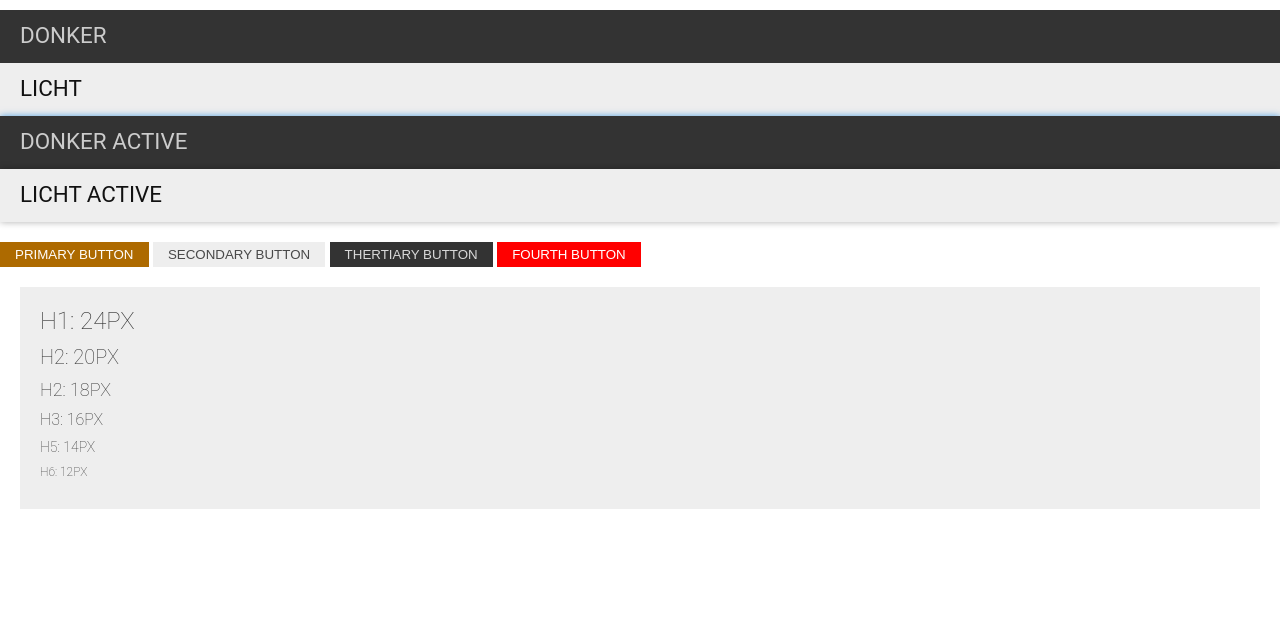
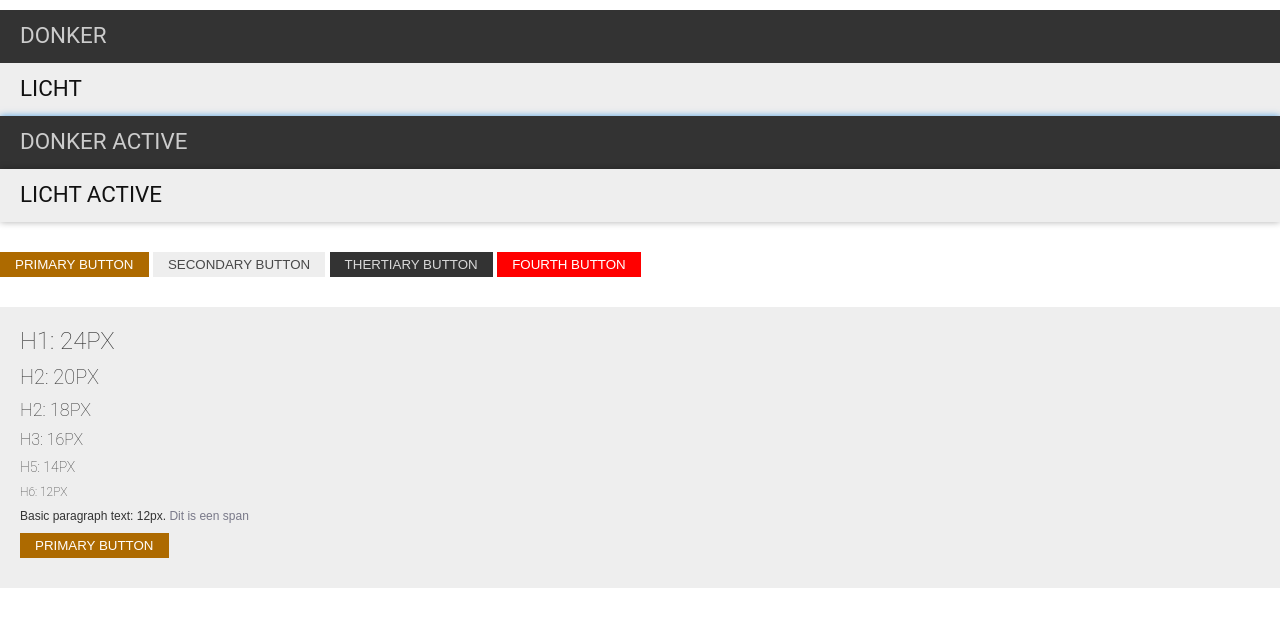
Before and after one commit to redrohX/sass-for-kega, a website: page index2.html in a window 1280 px wide. Drawn offline with Linux system fonts and the light colour scheme.

Commit message:
+ Adding new logic to rem mixin. Other small changes.

```diff
--- a/index2.html
+++ b/index2.html
@@ -26,6 +26,8 @@
 				<h4>h3: 16px</h4>
 				<h5>h5: 14px</h5>
 				<h6>h6: 12px</h6>
+				<p>Basic paragraph text: 12px. <span>Dit is een span</span></p>
+				<button class="button-primary">Primary button</button>
 			</div>
 		</section>
 
--- a/sass/modules/_boxes.scss
+++ b/sass/modules/_boxes.scss
@@ -1,5 +1,9 @@
-.box__account {
+%box {
   padding: 20px 10% 20px 20px;
-  margin: 0 20px;
   background: #eee;
 }
+
+.box__account {
+  @extend %box;
+  @include rem(font-size, 12px);
+}
--- a/sass/modules/_button.scss
+++ b/sass/modules/_button.scss
@@ -1,4 +1,5 @@
 %default-button {
+	@include rem(margin, 10px 0);
 	border: 0;
 	text-transform: uppercase;
 	padding: 5px 15px;
--- a/sass/partials/_mixins.scss
+++ b/sass/partials/_mixins.scss
@@ -68,6 +68,10 @@
 	}
 
 	// output the converted rules
-	#{$property}: $px-values;
-	#{$property}: $rem-values;
+	@if $px-values == $rem-values {
+		#{$property}: $px-values;
+	} @else {
+		#{$property}: $px-values;
+		#{$property}: $rem-values;
+	}
 }
--- a/sass/partials/_typography.scss
+++ b/sass/partials/_typography.scss
@@ -43,3 +43,7 @@ h5 {
 h6 {
   @include rem(font-size, 12px);
 }
+
+span {
+  color: $text-color-light;
+}
--- a/sass/partials/_variables.scss
+++ b/sass/partials/_variables.scss
@@ -10,6 +10,9 @@ $mediumbrown: #ad6a00;
 $lightbrown: #c77a00;
 
 $text-color-inverted: $white;
+$text-color-base: $darkgray;
+$text-color-light: $mediumgray;
+$text-color-dark: $black;
 
 $link-color: $darkgray;
 $link-hover-color: $black;
```
Also changed, not shown: css/main.css.
